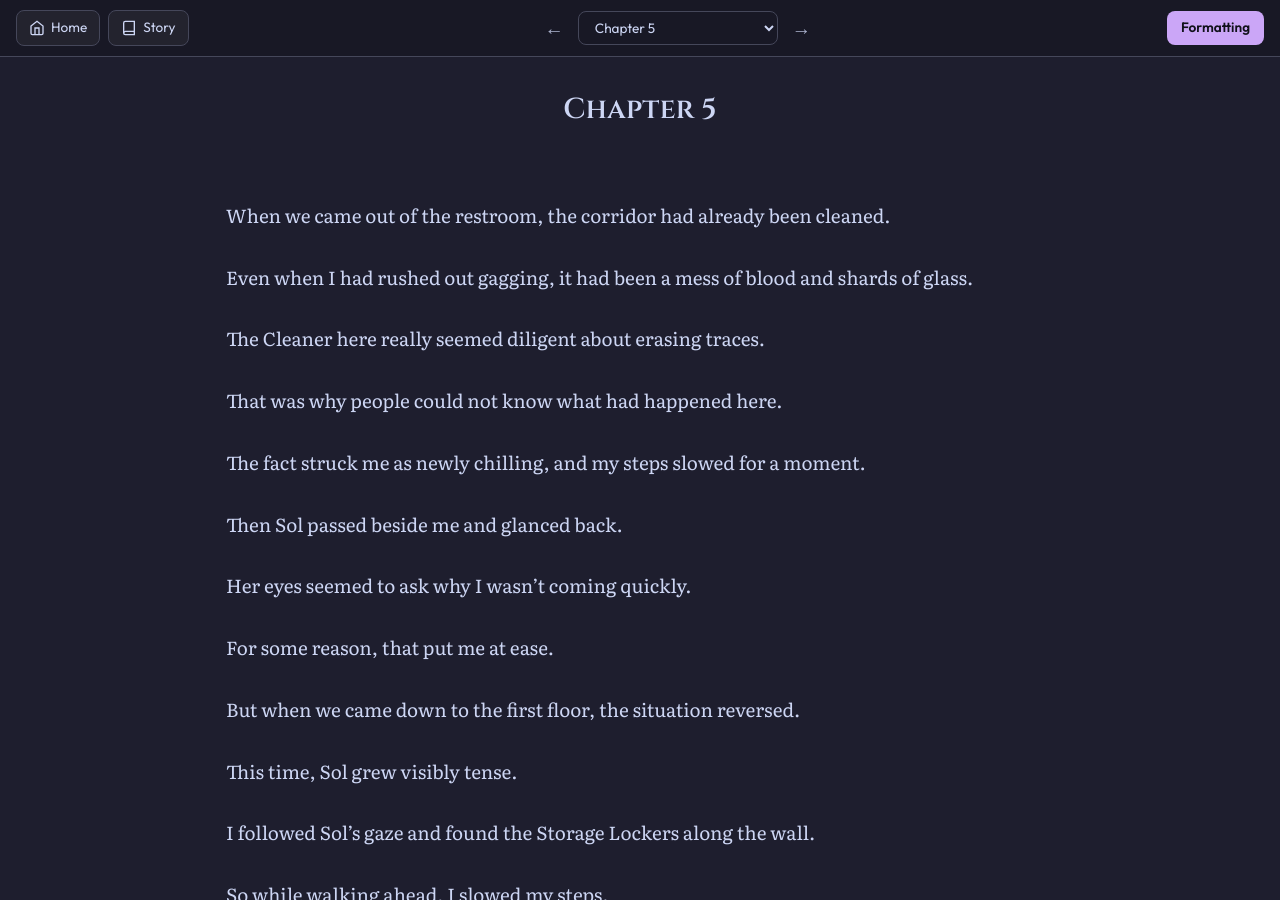
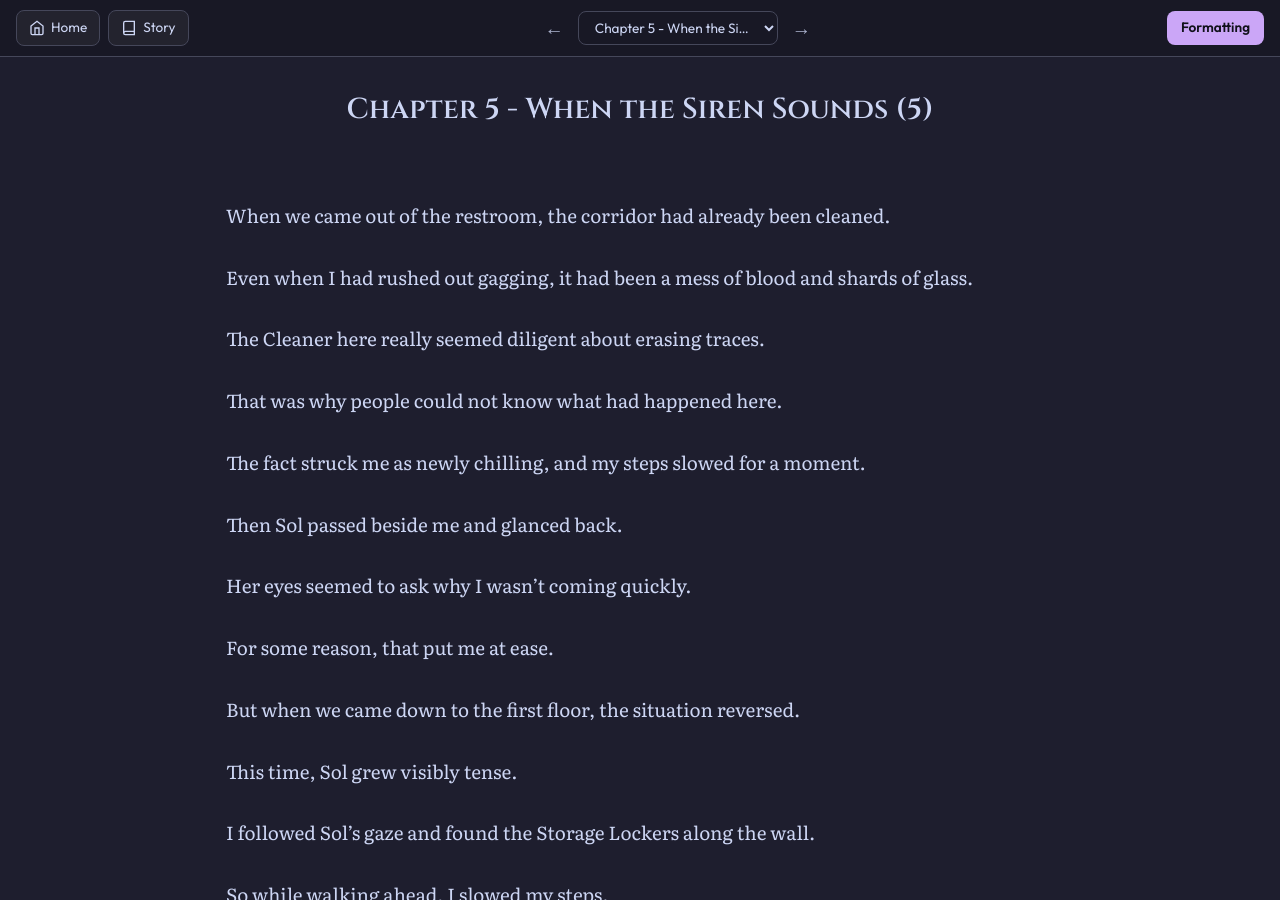
Before and after one commit to soleumn/soleumn.github.io, a Jekyll site: the page built from _chapters/esg/ch5.md, in a window 1280 px wide and 900 px high. Built offline with Jekyll 4.4.1, drawn with Linux system fonts in a browser that asks for light colours; comment, search, counter and statistics services are not loaded.

Commit message:
Update ch5.md

```diff
--- a/_chapters/esg/ch5.md
+++ b/_chapters/esg/ch5.md
@@ -1,5 +1,5 @@
 ---
-title: "Chapter 5"
+title: "Chapter 5 - When the Siren Sounds (5)"
 categories: esg
 capitulo: 5
 ---
```
